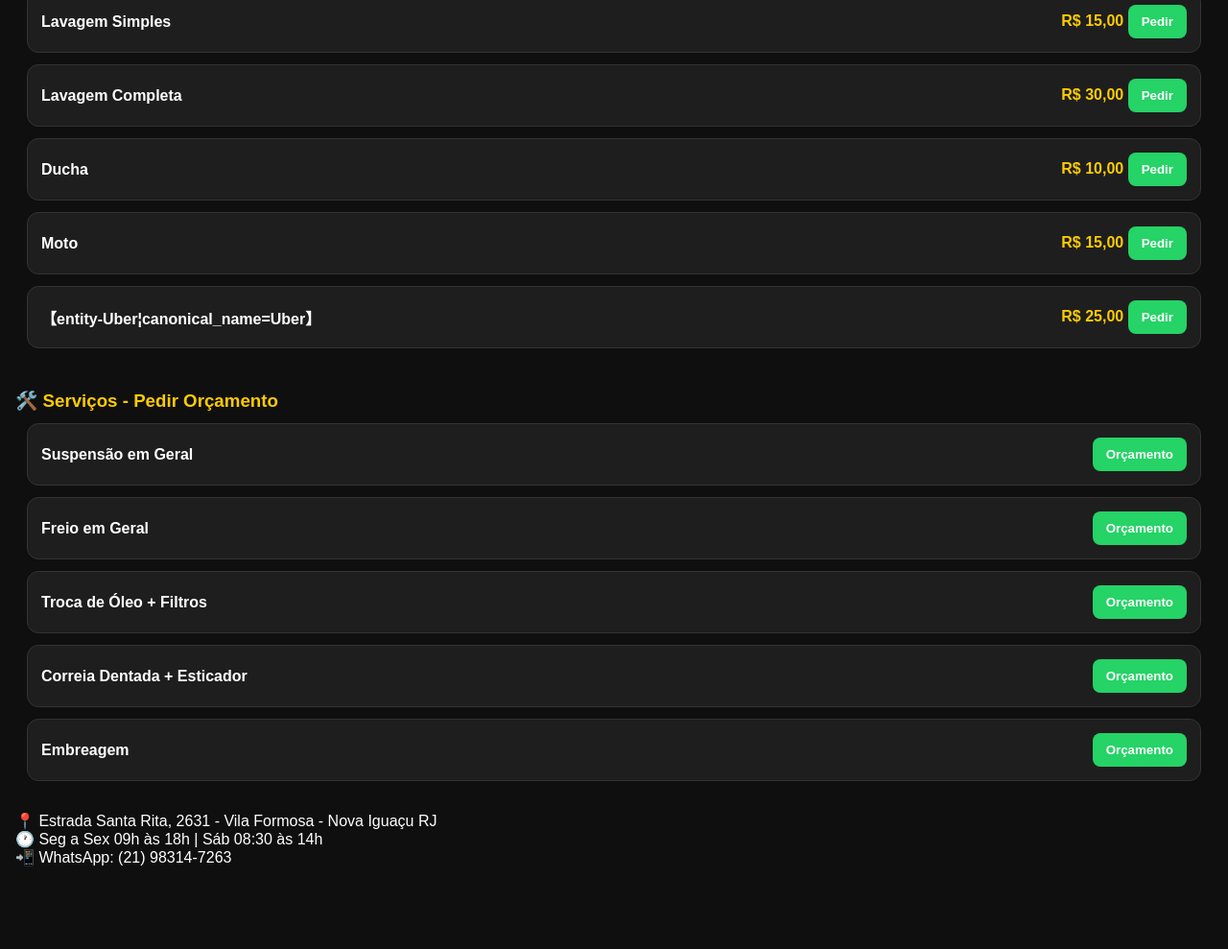
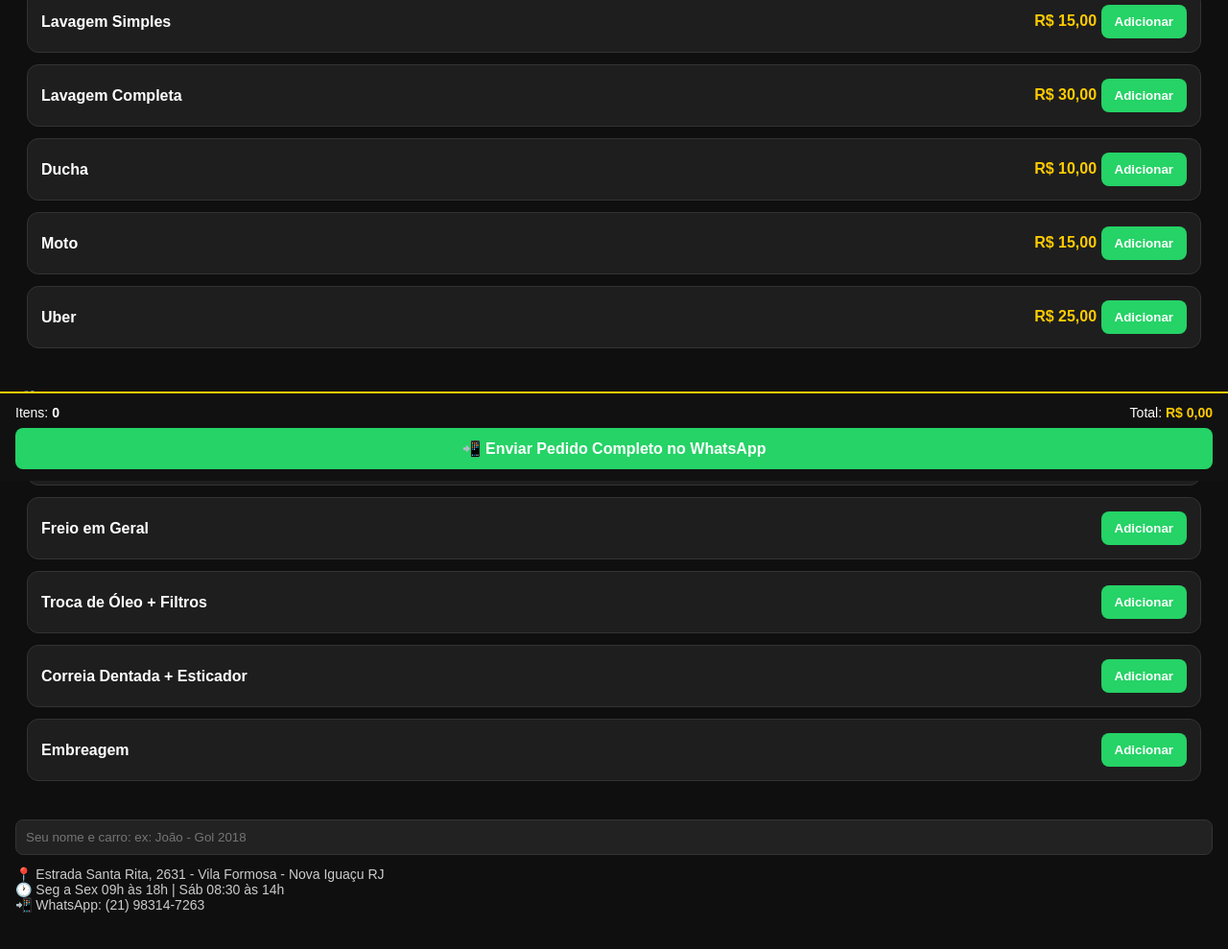
Before and after one commit to ragercry-stack/Site-L-M, a plain HTML site: page index.html in a window 1280 px wide. Shown: the part 299-1288 px from the top of the page at 96% size. Before the commit the page ends 1212 px from the top, so only its background shows below. Drawn offline with Linux system fonts and the light colour scheme.

Commit message:
Update index.html

```diff
--- a/index.html
+++ b/index.html
@@ -6,17 +6,19 @@
 <title>L.M Serviços Automotivos</title>
 <style>
 *{margin:0;padding:0;box-sizing:border-box;font-family:Arial,sans-serif}
-body{background:#0f0f0f;color:#fff}
+body{background:#0f0f0f;color:#fff;padding-bottom:140px}
 header{background:#ffcc00;color:#000;padding:18px;text-align:center}
 header h1{font-size:24px}
 .hero{padding:20px;text-align:center}
 .hero h2{color:#ffcc00;font-size:22px}
-.card{background:#1e1e1e;border:1px solid #333;border-radius:12px;padding:14px;margin:12px;display:flex;justify-content:space-between;align-items:center}
-.price{color:#ffcc00;font-weight:bold}
-.btn{background:#25D366;color:#fff;border:none;padding:10px 14px;border-radius:8px;font-weight:bold}
+.card{background:#1e1e1e;border:1px solid #333;border-radius:12px;padding:14px;margin:12px;display:flex;justify-content:space-between;align-items:center;gap:10px}
+.price{color:#ffcc00;font-weight:bold;white-space:nowrap}
+.btn{background:#25D366;color:#fff;border:none;padding:10px 14px;border-radius:8px;font-weight:bold;cursor:pointer}
 .section{padding:10px 16px}
 .section h3{color:#ffcc00;margin:12px 0}
 .promo{background:#ffcc00;color:#000;padding:12px;border-radius:10px;text-align:center;font-weight:bold;margin:12px}
+.cart{position:fixed;bottom:0;left:0;right:0;background:#111;border-top:2px solid #ffcc00;padding:12px 16px}
+input{width:100%;padding:10px;border-radius:8px;border:1px solid #333;background:#222;color:#fff;margin-top:8px}
 </style>
 </head>
 <body>
@@ -24,23 +26,40 @@ header h1{font-size:24px}
 <div class="hero"><h2>Seu carro pronto hoje mesmo</h2><p>Troca de óleo, freios, suspensão, revisão e Lava Jato.</p></div>
 <div class="promo">🔥 PROMO: Limpeza de Arrefecimento R$ 79,99 | Óleo 15w40 R$ 32,90</div>
 <div class="section"><h3>🚗 Lava Jato</h3>
-<div class="card"><b>Lavagem Simples</b><span><span class="price">R$ 15,00</span> <button class="btn" onclick="pedir('Lavagem Simples - R$ 15,00')">Pedir</button></span></div>
-<div class="card"><b>Lavagem Completa</b><span><span class="price">R$ 30,00</span> <button class="btn" onclick="pedir('Lavagem Completa - R$ 30,00')">Pedir</button></span></div>
-<div class="card"><b>Ducha</b><span><span class="price">R$ 10,00</span> <button class="btn" onclick="pedir('Ducha - R$ 10,00')">Pedir</button></span></div>
-<div class="card"><b>Moto</b><span><span class="price">R$ 15,00</span> <button class="btn" onclick="pedir('Moto - R$ 15,00')">Pedir</button></span></div>
-<div class="card"><b>【entity-Uber¦canonical_name=Uber】</b><span><span class="price">R$ 25,00</span> <button class="btn" onclick="pedir('【entity-Uber¦canonical_name=Uber】 - R$ 25,00')">Pedir</button></span></div>
+<div class="card"><b>Lavagem Simples</b><span><span class="price">R$ 15,00</span> <button class="btn" onclick="add('Lavagem Simples',15)">Adicionar</button></span></div>
+<div class="card"><b>Lavagem Completa</b><span><span class="price">R$ 30,00</span> <button class="btn" onclick="add('Lavagem Completa',30)">Adicionar</button></span></div>
+<div class="card"><b>Ducha</b><span><span class="price">R$ 10,00</span> <button class="btn" onclick="add('Ducha',10)">Adicionar</button></span></div>
+<div class="card"><b>Moto</b><span><span class="price">R$ 15,00</span> <button class="btn" onclick="add('Moto',15)">Adicionar</button></span></div>
+<div class="card"><b>&#85;ber</b><span><span class="price">R$ 25,00</span> <button class="btn" onclick="add('&#85;ber',25)">Adicionar</button></span></div>
 </div>
 <div class="section"><h3>🛠️ Serviços - Pedir Orçamento</h3>
-<div class="card"><b>Suspensão em Geral</b><button class="btn" onclick="pedir('Orçamento: Suspensão em Geral')">Orçamento</button></div>
-<div class="card"><b>Freio em Geral</b><button class="btn" onclick="pedir('Orçamento: Freio em Geral')">Orçamento</button></div>
-<div class="card"><b>Troca de Óleo + Filtros</b><button class="btn" onclick="pedir('Orçamento: Troca de Óleo + Filtros')">Orçamento</button></div>
-<div class="card"><b>Correia Dentada + Esticador</b><button class="btn" onclick="pedir('Orçamento: Correia Dentada')">Orçamento</button></div>
-<div class="card"><b>Embreagem</b><button class="btn" onclick="pedir('Orçamento: Embreagem')">Orçamento</button></div>
+<div class="card"><b>Suspensão em Geral</b><button class="btn" onclick="add('Orçamento: Suspensão em Geral',0)">Adicionar</button></div>
+<div class="card"><b>Freio em Geral</b><button class="btn" onclick="add('Orçamento: Freio em Geral',0)">Adicionar</button></div>
+<div class="card"><b>Troca de Óleo + Filtros</b><button class="btn" onclick="add('Orçamento: Troca de Óleo + Filtros',0)">Adicionar</button></div>
+<div class="card"><b>Correia Dentada + Esticador</b><button class="btn" onclick="add('Orçamento: Correia Dentada',0)">Adicionar</button></div>
+<div class="card"><b>Embreagem</b><button class="btn" onclick="add('Orçamento: Embreagem',0)">Adicionar</button></div>
 </div>
-<div class="section"><p>📍 Estrada Santa Rita, 2631 - Vila Formosa - Nova Iguaçu RJ<br>🕐 Seg a Sex 09h às 18h | Sáb 08:30 às 14h<br>📲 WhatsApp: (21) 98314-7263</p></div>
+<div class="section"><input id="nome" placeholder="Seu nome e carro: ex: João - Gol 2018"><p style="margin-top:12px;font-size:14px;color:#ccc">📍 Estrada Santa Rita, 2631 - Vila Formosa - Nova Iguaçu RJ<br>🕐 Seg a Sex 09h às 18h | Sáb 08:30 às 14h<br>📲 WhatsApp: (21) 98314-7263</p></div>
+<div class="cart">
+<div style="display:flex;justify-content:space-between;font-size:14px;margin-bottom:8px"><span>Itens: <b id="qtd">0</b></span><span>Total: <b id="total" style="color:#ffcc00">R$ 0,00</b></span></div>
+<button class="btn" style="width:100%;padding:12px;font-size:16px" onclick="enviar()">📲 Enviar Pedido Completo no WhatsApp</button>
+</div>
 <script>
-function pedir(msg){
-  window.open('https://wa.me/5521983147263?text='+encodeURIComponent('Olá L.M! Quero: '+msg), '_blank');
+let itens=[];
+function add(nome,preco){itens.push({nome,preco});atualizar();}
+function atualizar(){
+let total=itens.reduce((s,i)=>s+i.preco,0);
+document.getElementById('qtd').innerText=itens.length;
+document.getElementById('total').innerText='R$ '+total.toFixed(2).replace('.',',');
+}
+function enviar(){
+if(itens.length===0){alert('Adicione um serviço primeiro!');return;}
+let nome=document.getElementById('nome').value||'Cliente';
+let texto='*NOVO PEDIDO - L.M SERVIÇOS*%0A%0A';
+itens.forEach(i=>{texto+=`• ${i.nome} - R$ ${i.preco.toFixed(2)}%0A`;});
+texto+=`%0ACliente/Carro: ${nome}`;
+texto+=`%0ATotal: ${document.getElementById('total').innerText}`;
+window.open('https://wa.me/5521983147263?text='+texto,'_blank');
 }
 </script>
 </body>
```
